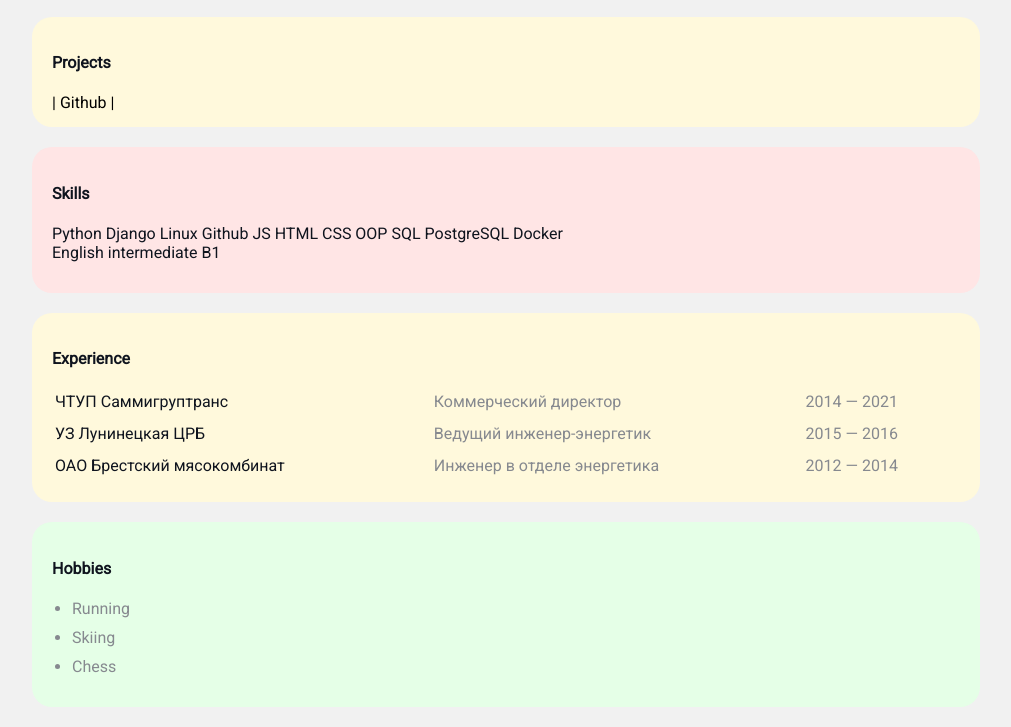
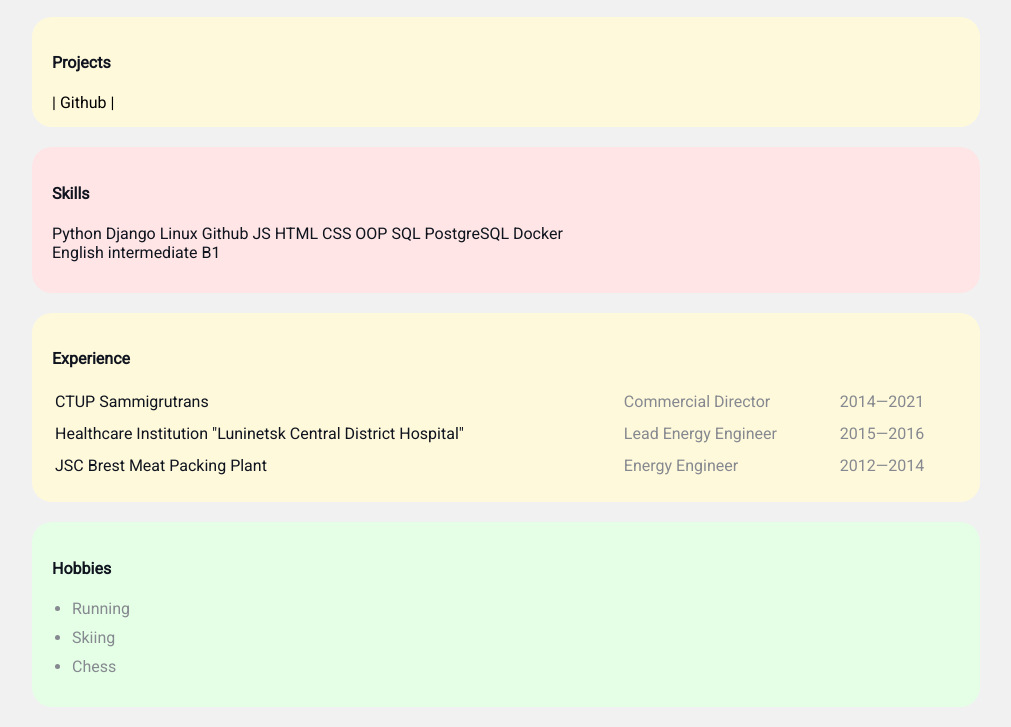
Before and after one commit to ivan1402/resume_css_html, a plain HTML site: page index.html in a window 1280 px wide. Shown: the part 561-1288 px from the top of the page, without its empty margins (134-1145 px from the left). Drawn offline with Linux system fonts and the light colour scheme.

Commit message:
Update index.html

```diff
--- a/index.html
+++ b/index.html
@@ -57,19 +57,19 @@
             <h4>Experience</h4>
             <table class="table">
                 <tr>
-                    <td>ЧТУП Саммигруптранс</td>
-                    <td>Коммерческий директор</td>
-                    <td>2014 — 2021</td>
+                    <td>CTUP Sammigrutrans</td>
+                    <td>Commercial Director</td>
+                    <td>2014—2021</td>
                 </tr>
                 <tr>
-                    <td>УЗ Лунинецкая ЦРБ</td>
-                    <td>Ведущий инженер-энергетик</td>
-                    <td>2015 — 2016</td>
+                    <td>Healthcare Institution "Luninetsk Central District Hospital"</td>
+                    <td>Lead Energy Engineer</td>
+                    <td>2015—2016</td>
                 </tr>
                 <tr>
-                    <td>ОАО Брестский мясокомбинат</td>
-                    <td>Инженер в отделе энергетика</td>
-                    <td>2012 — 2014</td>
+                    <td>JSC Brest Meat Packing Plant</td>
+                    <td>Energy Engineer</td>
+                    <td>2012—2014</td>
                 </tr>
             </table>
         </div>
```
